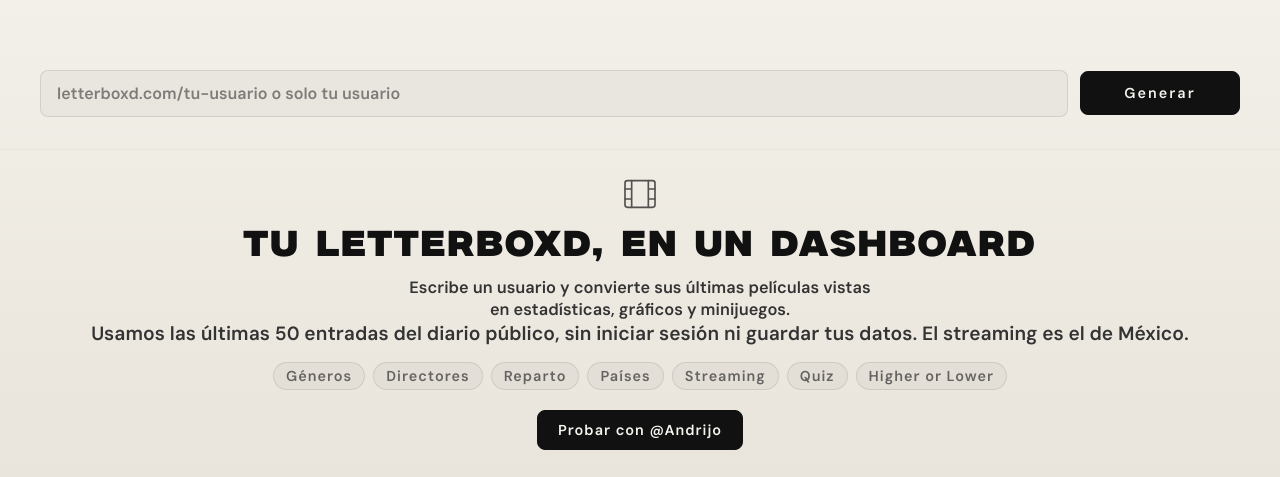
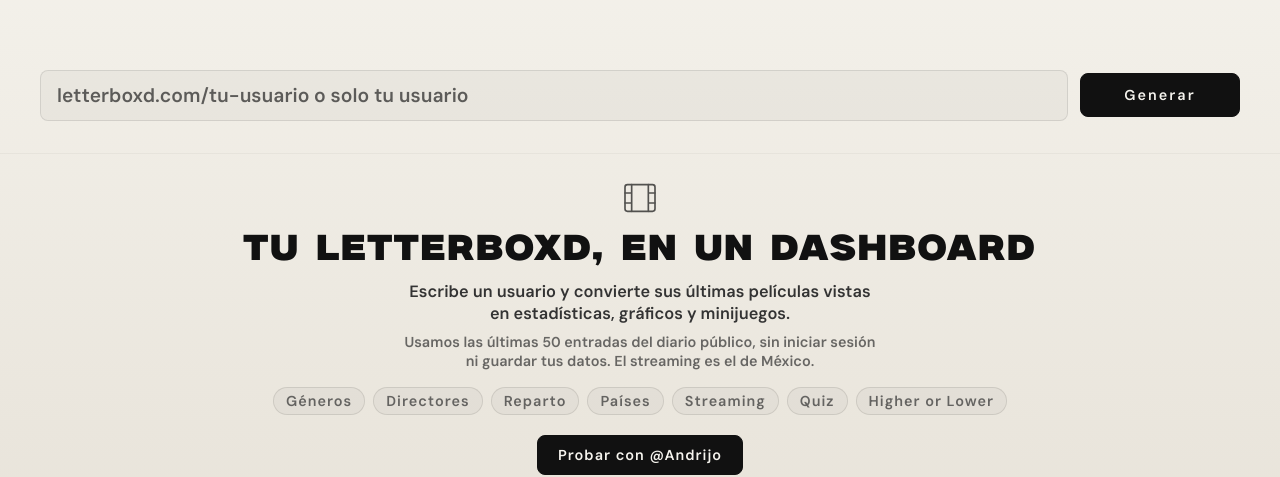
Before and after one commit to Andrijo/Bentoboxd, a React (Vite) app: page / in a window 1280 px wide. Shown: the part 167-644 px from the top of the page. Built offline with nearby package versions, Linux system fonts and the light colour scheme; no server answers.

Commit message:
feat: reveal chart details on tap and avoid ios input zoom

```diff
--- a/src/components/GenrePanel/MatrixChart.jsx
+++ b/src/components/GenrePanel/MatrixChart.jsx
@@ -46,6 +46,7 @@
               key={i}
               onMouseEnter={() => setHoveredGenre(genre)}
               onMouseLeave={() => setHoveredGenre(null)}
+              onClick={() => setHoveredGenre((g) => (g === genre ? null : genre))}
               style={{
                 width: "16px", height: "16px",
                 background: isDimmed
@@ -73,7 +74,7 @@
           <>
             <div style={{
               fontSize: "var(--fs-md)", fontFamily: "var(--font-display)",
-              color: GENRE_CONFIG[hoveredGenre].color, letterSpacing: "2px",
+              color: "var(--c-text-bright)", letterSpacing: "2px",
             }}>
               {hoveredGenre}
             </div>
@@ -90,7 +91,7 @@
               fontSize: "var(--fs-xs)", fontFamily: "var(--font-mono)",
               color: "var(--c-text-muted)", letterSpacing: "2px",
           }}>
-            [ Pase el cursor para analizar nodos ]
+            [ Toca o pasa el cursor sobre un nodo ]
           </div>
         )}
       </div>
--- a/src/components/StatsSummary/RatingHistogram.jsx
+++ b/src/components/StatsSummary/RatingHistogram.jsx
@@ -35,6 +35,7 @@
                 key={d.rating}
                 onMouseEnter={() => setActive(d.rating)}
                 onMouseLeave={() => setActive(null)}
+                onClick={() => setActive((a) => (a === d.rating ? null : d.rating))}
                 style={{
                   flex: 1, height: "100%", position: "relative",
                   display: "flex", flexDirection: "column", justifyContent: "flex-end",
--- a/src/index.css
+++ b/src/index.css
@@ -162,7 +162,7 @@
   0%, 100% { opacity: 1; }
   50%       { opacity: 0.4; }
 }
-input::placeholder { color: rgb(var(--fg-rgb) / 0.5); }
+input::placeholder { color: rgb(var(--fg-rgb) / 0.65); }
 input:focus { outline: none; border-color: rgb(var(--fg-rgb) / 0.5) !important; }
 :focus-visible { outline: 2px solid rgb(var(--accent-rgb) / 0.7); outline-offset: 2px; }
 input:focus-visible { outline: none; }
@@ -209,7 +209,7 @@
 .rd-btn-solid:disabled { opacity: 0.5; cursor: not-allowed; }
 .rd-theme-toggle { flex-shrink: 0; width: 36px; height: 36px; display: flex; align-items: center; justify-content: center; border-radius: var(--radius-md); }
 .rd-page { padding: 32px var(--gutter) 48px; animation: fadeSlideIn 0.3s ease both; }
-.rd-page-notice { padding: 48px 0; text-align: center; font-size: var(--fs-xs); letter-spacing: 2px; color: rgb(var(--fg-rgb) / 0.5); }
+.rd-page-notice { padding: 48px 0; text-align: center; font-size: var(--fs-xs); letter-spacing: 2px; color: rgb(var(--fg-rgb) / 0.65); }
 .rd-hlg { display: flex; flex-direction: column; min-height: 75vh; overflow-x: hidden; }
 .rd-rank-circle { width: 32px; height: 32px; flex-shrink: 0; display: flex; align-items: center; justify-content: center; border-radius: 50%; margin-right: 12px; font-family: var(--font-display); font-size: 1rem; line-height: 1; padding-bottom: 3px; color: rgb(var(--fg-rgb) / 0.5); background: rgb(var(--fg-rgb) / 0.05); border: 1px solid rgb(var(--fg-rgb) / 0.1); }
 .rd-no-poster { position: absolute; inset: 0; background: linear-gradient(to top, #111111 0%, rgba(17,17,17,0.85) 25%, rgba(17,17,17,0.3) 55%, transparent 100%); display: flex; align-items: center; justify-content: center; color: rgb(var(--fg-rgb) / 0.15); font-size: 2rem; }
@@ -221,7 +221,7 @@
 .rd-quiz-card { background: var(--c-card); border: 1px solid rgb(var(--fg-rgb) / 0.2); border-radius: var(--radius-lg); width: 100%; max-width: 560px; margin: 0 auto; overflow: hidden; }
 .rd-profile-btn { background: var(--c-text-bright); border: 1px solid var(--c-text-bright); color: var(--c-on-text); padding: 8px 16px; border-radius: var(--radius-md); font-family: var(--font-mono); font-size: 0.75rem; cursor: pointer; transition: opacity 0.2s; }
 .rd-profile-btn:hover, .rd-profile-btn:focus-visible { opacity: 0.85; }
-.rd-search-input { flex: 1; min-width: min(260px, 100%); background: rgb(var(--fg-rgb) / 0.03); border: 1px solid rgb(var(--fg-rgb) / 0.1); border-radius: var(--radius-md); padding: 12px 16px; color: var(--c-text-bright); font-family: var(--font-mono); transition: border 0.2s; }
+.rd-search-input { flex: 1; min-width: min(260px, 100%); background: rgb(var(--fg-rgb) / 0.03); border: 1px solid rgb(var(--fg-rgb) / 0.1); border-radius: var(--radius-md); padding: 12px 16px; color: var(--c-text-bright); font-family: var(--font-mono); font-size: max(16px, var(--fs-sm)); transition: border 0.2s; }
 .rd-search-btn { padding: 12px 28px; border-radius: var(--radius-md); font-family: var(--font-mono); font-size: 0.75rem; letter-spacing: 2px; transition: all 0.2s; width: 160px; text-align: center; }
 @media (max-width: 640px) {
   /* El toggle queda junto al título y las pestañas bajan a su propia fila. */
@@ -242,6 +242,7 @@
 .rd-landing { padding: clamp(16px, 3vw, 24px) var(--gutter); display: flex; flex-direction: column; align-items: center; text-align: center; }
 .rd-landing-title { font-family: var(--font-display); font-size: clamp(1.5rem, 4vw, 2.25rem); font-weight: normal; letter-spacing: 2px; line-height: 1.1; color: var(--c-text-bright); }
 .rd-landing-lead { max-width: 480px; margin-top: 12px; font-size: var(--fs-sm); line-height: 1.6; color: var(--c-text); }
+.rd-landing-note { max-width: 480px; margin-top: 8px; font-size: var(--fs-xs); line-height: 1.6; color: var(--c-text-muted); }
 .rd-landing-features { list-style: none; display: flex; flex-wrap: wrap; justify-content: center; gap: 8px; max-width: 760px; margin-top: 16px; }
 .rd-landing-features li { padding: 4px 12px; border: 1px solid rgb(var(--fg-rgb) / 0.1); border-radius: 999px; background: rgb(var(--fg-rgb) / 0.03); font-size: var(--fs-xs); letter-spacing: 1px; color: var(--c-text-muted); }
 .rd-landing-example { margin-top: 20px; padding: 10px 20px; border-radius: var(--radius-md); font-family: var(--font-mono); font-size: var(--fs-xs); letter-spacing: 1px; }
```
